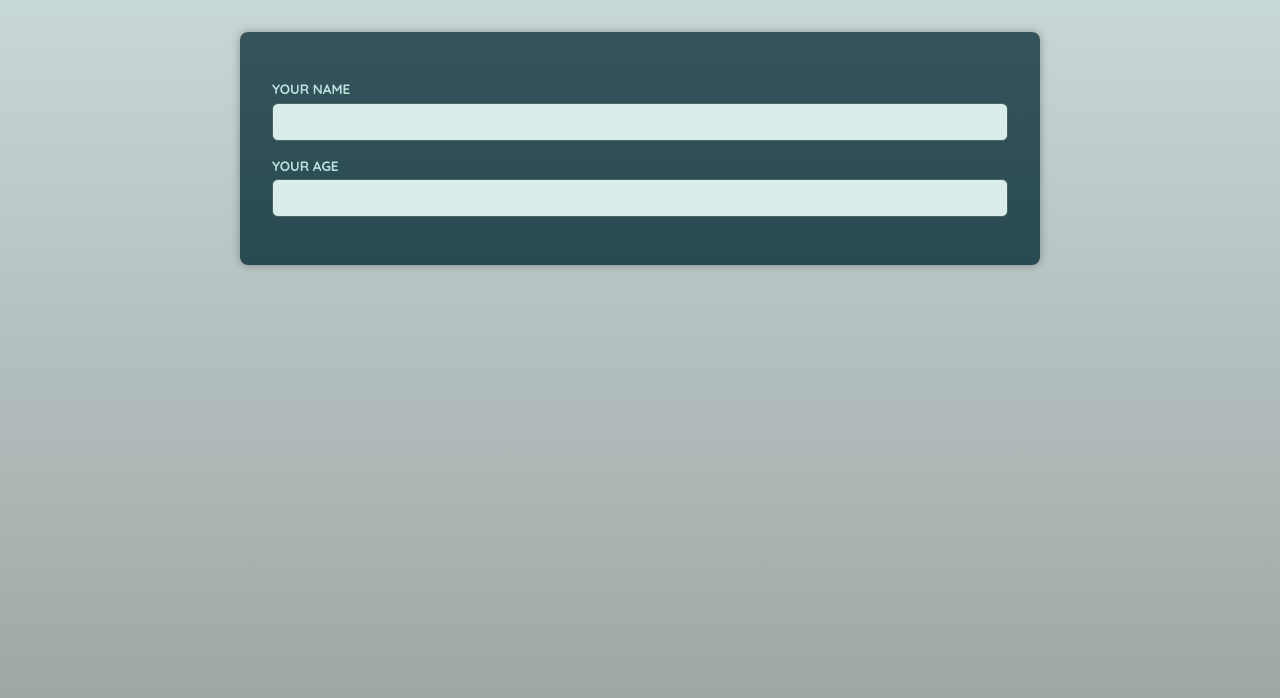
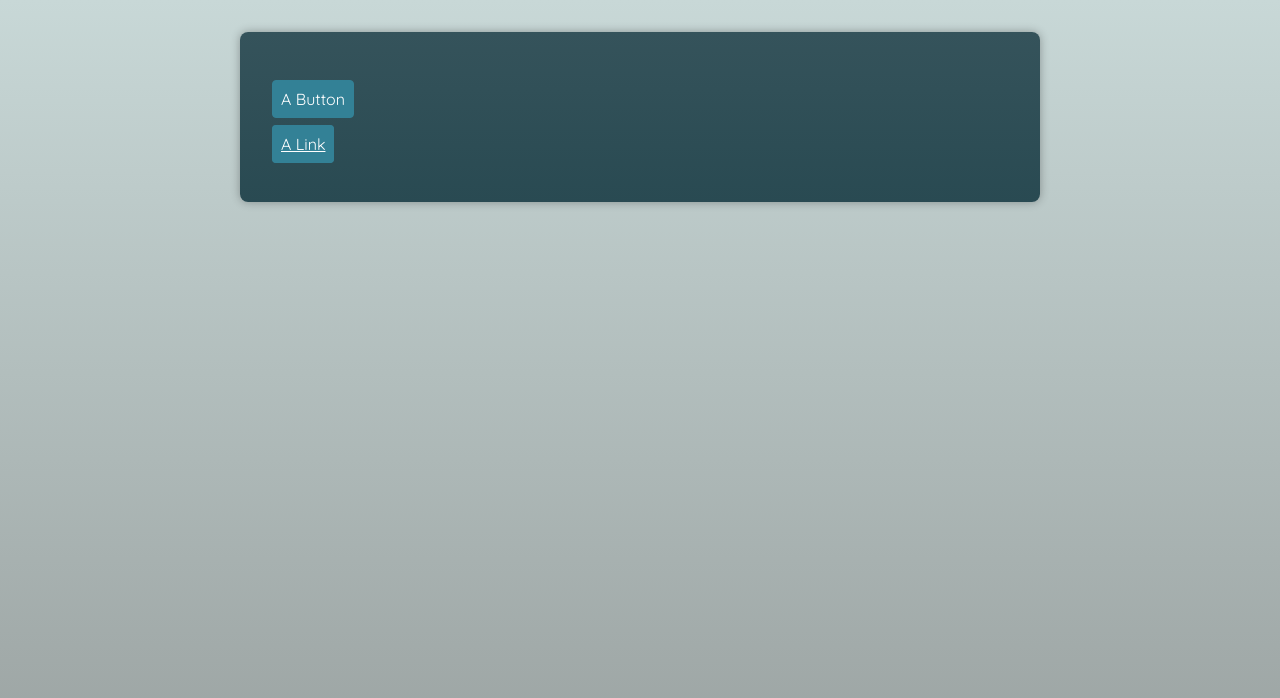
Before and after one commit to SuperUser-Gump/React-TypeScript-Components-Showcase, a React (Vite) app: page / in a window 1280 px wide. Shown: the top 698 px of the page. Built offline with nearby package versions, Linux system fonts and the light colour scheme; a web font is replaced by a local one.

Commit message:
feat: Add 'Button' components and remove 'Input'
- Removed the 'Input' component, replacing it with 'Button' components for a button and an anchor link.

```diff
--- a/src/App.tsx
+++ b/src/App.tsx
@@ -1,10 +1,16 @@
-import Input from './components/Input.tsx';
+import Button from './components/Button.tsx';
 
 function App() {
   return (
     <main>
-      <Input label="Your name" id="name" type="text" />
-      <Input label="Your age" id="age" type="number" />
+      <p>
+        <Button el="button">A Button</Button>
+      </p>
+      <p>
+        <Button el="anchor" href="https://google.com">
+          A Link
+        </Button>
+      </p>
     </main>
   );
 }
```
